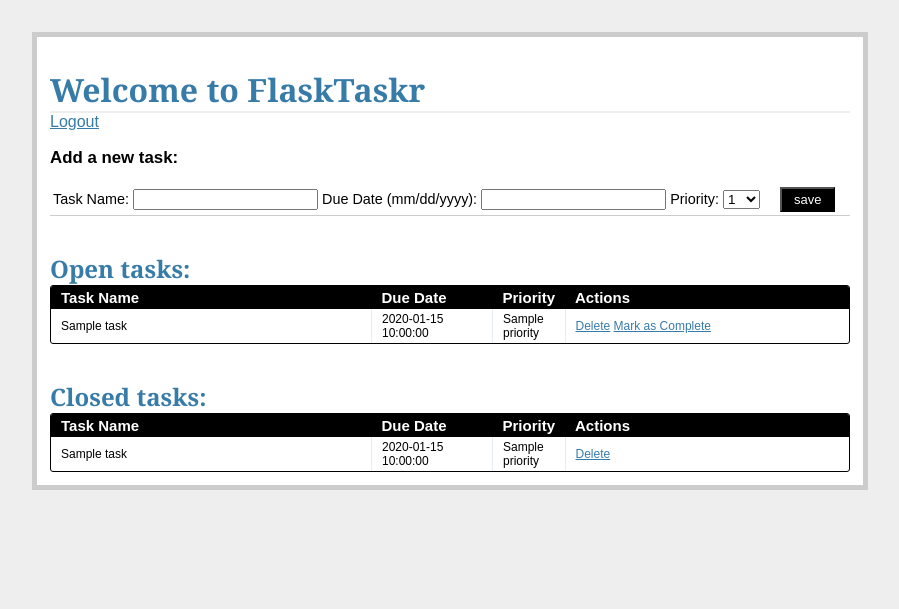
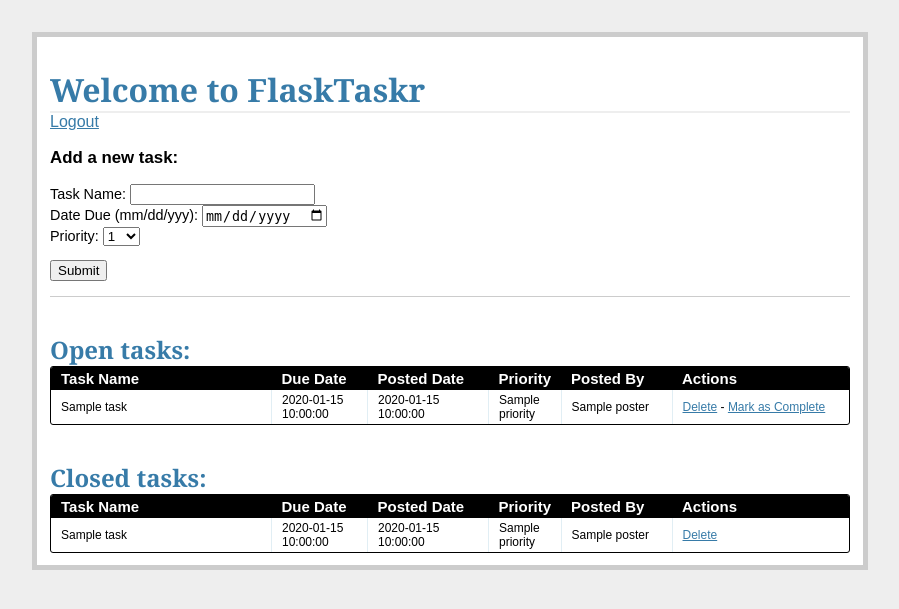
Before and after one commit to peacing/flasktaskr, a Flask app: template project/templates/tasks.html in a window 1280 px wide. Shown: the top 609 px of the page, without its empty margins (190-1089 px from the left). Run offline with Flask 2, Linux system fonts and the light colour scheme; the template is opened without the code that fills it: values that come from a table or form of the project are taken from there, most other values are stand-ins (such as "Sample title", 1, 10 or a date in 2020); parts of the project's set-up code (start-up, migrations or seed data) failed here and were passed over.

Commit message:
add user session id when adding tasks

```diff
--- a/project/models.py
+++ b/project/models.py
@@ -21,7 +21,9 @@ class Task(db.Model):
         self.name = name
         self.due_date = due_date
         self.priority = priority
+        self.posted_date = posted_date
         self.status = status
+        self.user_id = user_id
 
     def __repr__(self):
         return '<name {0}'.format(self.name)
@@ -34,7 +36,7 @@ class User(db.Model):
     name = db.Column(db.String, unique=True, nullable=False)
     email = db.Column(db.String, unique=True, nullable=False)
     password = db.Column(db.String, nullable=False)
-    tasks = db.Relationship('Task', backref='poster')
+    tasks = db.relationship('Task', backref='poster')
 
     def __init__(self, name=None, email=None, password=None):
 
--- a/project/templates/tasks.html
+++ b/project/templates/tasks.html
@@ -5,41 +5,15 @@
 <a href="/logout">Logout</a>
 <div class="add-task">
     <h3>Add a new task:</h3>
-    <table>
-        <tr>
       <form action="{{ url_for('new_task') }}" method="post">
           {{ form.csrf_token }}
-                <td>
-                    <label>Task Name:</label>
-                    <input name="name" type="text">
-                </td>
-                <td>
-                    <label>Due Date (mm/dd/yyyy):</label>
-                    <input name="due_date" type="text width=12-px">
-                </td>
-                <td>
-                    <label>Priority:</label>
-                    <select name="priority" width="100px">
-                        <option value="1">1</option>
-                        <option value="2">2</option>
-                        <option value="3">3</option>
-                        <option value="4">4</option>
-                        <option value="5">5</option>
-                        <option value="6">6</option>
-                        <option value="7">7</option>
-                        <option value="8">8</option>
-                        <option value="9">9</option>
-                        <option value="10">10</option>
-                    </select>
-                </td>
-                <td>
-                &nbsp;
-                &nbsp;
-                <input class="button" type="submit" value="save">
-                </td>
+          <p>
+              {{ form.name.label }}: {{ form.name }}<br>
+              {{ form.due_date.label }}: {{ form.due_date }}<br>
+              {{ form.priority.label }}: {{ form.priority }}<br>
+          </p>
+          <p><input type="submit" value="Submit"></p>
       </form>
-        </tr>
-    </table>
 </div>
 <div class="entries">
   <br>
@@ -49,50 +23,55 @@
     <table>
       <thead>
         <tr>
-                <th width="300px"><strong>Task Name</strong></th>
-                <th width="100px"><strong>Due Date</strong></th>
+          <th width="200px"><strong>Task Name</strong></th>
+          <th width="75px"><strong>Due Date</strong></th>
+          <th width="100px"><strong>Posted Date</strong></th>
           <th width="50px"><strong>Priority</strong></th>
+          <th width="90px"><strong>Posted By</strong></th>
           <th><strong>Actions</strong></th>
         </tr>
       </thead>
       {% for task in open_tasks %}
         <tr>
-                <td width="300px">{{ task.name }}</td>
-                <td width="100px">{{ task.due_date }}</td>
+          <td width="200px">{{ task.name }}</td>
+          <td width="75px">{{ task.due_date }}</td>
+          <td width="100px">{{ task.posted_date }}</td>
           <td width="50px">{{ task.priority }}</td>
+          <td width="90px">{{ task.poster.name }}</td>
           <td>
-                    <a href="{{ url_for('delete_entry',
-                    task_id = task.task_id) }}">Delete</a>
-                    <a href="{{ url_for('complete',
-                    task_id = task.task_id) }}">Mark as Complete</a>
+            <a href="{{ url_for('delete_entry', task_id = task.task_id) }}">Delete</a>  -
+            <a href="{{ url_for('complete', task_id = task.task_id) }}">Mark as Complete</a>
           </td>
         </tr>
       {% endfor %}
     </table>
   </div>
+</div>
 <br>
 <br>
-</div>
 <div class="entries">
   <h2>Closed tasks:</h2>
   <div class="datagrid">
     <table>
       <thead>
         <tr>
-                <th width="300px"><strong>Task Name</strong></th>
-                <th width="100px"><strong>Due Date</strong></th>
+          <th width="200px"><strong>Task Name</strong></th>
+          <th width="75px"><strong>Due Date</strong></th>
+          <th width="100px"><strong>Posted Date</strong></th>
           <th width="50px"><strong>Priority</strong></th>
+          <th width="90px"><strong>Posted By</strong></th>
           <th><strong>Actions</strong></th>
         </tr>
       </thead>
       {% for task in closed_tasks %}
         <tr>
-                <td width="300px">{{ task.name }}</td>
-                <td width="100px">{{ task.due_date }}</td>
+          <td width="200px">{{ task.name }}</td>
+          <td width="75px">{{ task.due_date }}</td>
+          <td width="100px">{{ task.posted_date }}</td>
           <td width="50px">{{ task.priority }}</td>
+          <td width="90px">{{ task.poster.name }}</td>
           <td>
-                    <a href="{{ url_for('delete_entry',
-                    task_id = task.task_id) }}">Delete</a>
+             <a href="{{ url_for('delete_entry', task_id = task.task_id) }}">Delete</a>
           </td>
         </tr>
       {% endfor %}
--- a/project/views.py
+++ b/project/views.py
@@ -1,4 +1,5 @@
 import sqlite3
+import datetime
 from functools import wraps
 from flask import Flask, flash, redirect, render_template, request, \
     session, url_for, g
@@ -50,6 +51,7 @@ def register():
 @app.route('/logout/')
 def logout():
     session.pop('logged_in', None)
+    session.pop('user_id', None)
     flash('Goodbye!')
     return redirect(url_for('login'))
 
@@ -96,7 +98,9 @@ def new_task():
                 form.name.data,
                 form.due_date.data,
                 form.priority.data,
-                '1'
+                datetime.datetime.utcnow(),
+                '1',
+                session['user_id']
             )
             db.session.add(new_task)
             db.session.commit()
```
Also changed, not shown: project/migrate.py (added, +26 -0 lines), project/flasktaskr.db, 1 other file. Lines whose indentation alone changed are shown as unchanged.
